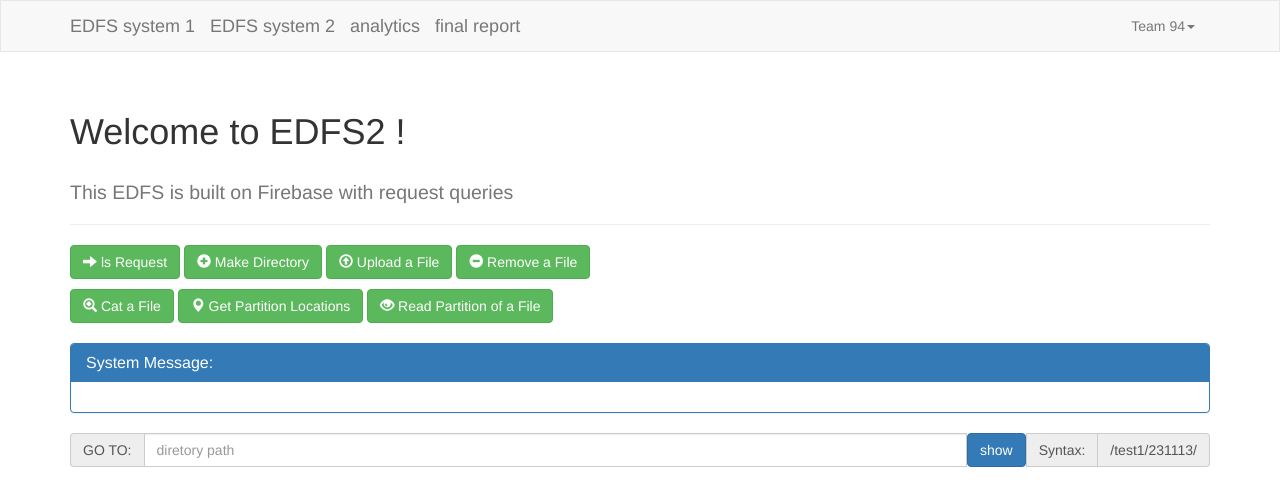
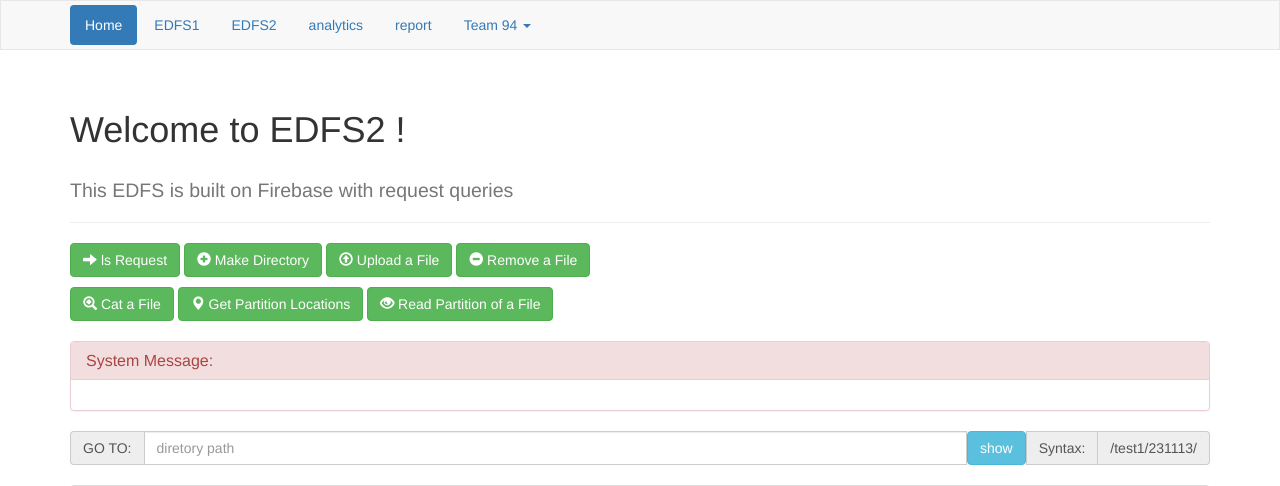
Before and after one commit to leafCyhvss/Distributed-File-System-Based-on-Firebase, a Django app: page /edfs2/ in a window 1280 px wide. Shown: the top 486 px of the page. Run offline with Django 4.2, Linux system fonts and the light colour scheme; some libraries are stand-ins or nearby versions.

Commit message:
upload frontend

```diff
--- a/EDFSProject/EDFSProject/settings.py
+++ b/EDFSProject/EDFSProject/settings.py
@@ -11,6 +11,7 @@ https://docs.djangoproject.com/en/4.1/ref/settings/
 """
 
 from pathlib import Path
+import os
 
 # Build paths inside the project like this: BASE_DIR / 'subdir'.
 # from mysql.connector import django
@@ -120,6 +121,9 @@ USE_TZ = True
 # https://docs.djangoproject.com/en/4.1/howto/static-files/
 
 STATIC_URL = 'static/'
+STATICFILES_DIRS = [
+    os.path.join(BASE_DIR, "static"),
+]
 
 # Default primary key field type
 # https://docs.djangoproject.com/en/4.1/ref/settings/#default-auto-field
--- a/EDFSProject/templates/edfs2-ls.html
+++ b/EDFSProject/templates/edfs2-ls.html
@@ -39,7 +39,7 @@
                 Read Partition of a File
             </a>
         </div>
-        <div class="panel panel-primary">
+        <div class="panel panel-danger">
             <div class="panel-heading">
                 <h3 class="panel-title">System Message:</h3>
             </div>
@@ -55,7 +55,7 @@
                         <span class="input-group-addon">GO TO:</span>
                         <input type="text" class="form-control" placeholder="diretory path" name="title"/>
                         <div class="input-group-btn">
-                            <button type="submit" class="btn btn-primary">show</button>
+                            <button type="submit" class="btn btn-info">show</button>
                         </div>
                         <span class="input-group-addon">Syntax:</span>
                         <span class="input-group-addon">/test1/231113/</span>
--- a/EDFSProject/templates/layout.html
+++ b/EDFSProject/templates/layout.html
@@ -15,52 +15,66 @@
 <body>
 <nav class="navbar navbar-default">
     <div class="container">
-        <div class="navbar-header">
-            <button type="button" class="navbar-toggle collapsed" data-toggle="collapse"
-                    data-target="#bs-example-navbar-collapse-1" aria-expanded="false">
-                <span class="sr-only">Toggle navigation</span>
-                <span class="icon-bar"></span>
-                <span class="icon-bar"></span>
-                <span class="icon-bar"></span>
-            </button>
-            <a class="navbar-brand" href="/edfs1/">EDFS system 1</a>
-            <button type="button" class="navbar-toggle collapsed" data-toggle="collapse"
-                    data-target="#bs-example-navbar-collapse-1" aria-expanded="false">
-                <span class="sr-only">Toggle navigation</span>
-                <span class="icon-bar"></span>
-                <span class="icon-bar"></span>
-                <span class="icon-bar"></span>
-            </button>
-            <a class="navbar-brand" href="/edfs2/">EDFS system 2</a>
-           <button type="button" class="navbar-toggle collapsed" data-toggle="collapse"
-                    data-target="#bs-example-navbar-collapse-1" aria-expanded="false">
-                <span class="sr-only">Toggle navigation</span>
-                <span class="icon-bar"></span>
-                <span class="icon-bar"></span>
-                <span class="icon-bar"></span>
-            </button>
-            <a class="navbar-brand" href="analytics.html">analytics</a>
-                       <button type="button" class="navbar-toggle collapsed" data-toggle="collapse"
-                    data-target="#bs-example-navbar-collapse-1" aria-expanded="false">
-                <span class="sr-only">Toggle navigation</span>
-                <span class="icon-bar"></span>
-                <span class="icon-bar"></span>
-                <span class="icon-bar"></span>
-            </button>
-            <a class="navbar-brand" href="report.html">final report</a>
-        </div>
-        <div class="collapse navbar-collapse" id="bs-example-navbar-collapse-1">
-            <ul class="nav navbar-nav navbar-right">
-{#                <li><a href="#">登录</a></li>#}
-
-                <li class="dropdown">
-                    <a href="#" class="dropdown-toggle" data-toggle="dropdown" role="button" aria-haspopup="true"
-                       aria-expanded="false">Team 94<span class="caret"></span></a>
+        {#        <div class="navbar-header">#}
+        {#            <button type="button" class="navbar-toggle collapsed" data-toggle="collapse"#}
+        {#                    data-target="#bs-example-navbar-collapse-1" aria-expanded="false">#}
+        {#            </button>#}
+        {#            <a class="navbar-brand" href="/edfs1/">EDFS system 1</a>#}
+        {#            <button type="button" class="navbar-toggle collapsed" data-toggle="collapse"#}
+        {#                    data-target="#bs-example-navbar-collapse-1" aria-expanded="false">#}
+        {#            </button>#}
+        {#            <a class="navbar-brand" href="/edfs2/">EDFS system 2</a>#}
+        {#            <button type="button" class="navbar-toggle collapsed" data-toggle="collapse"#}
+        {#                    data-target="#bs-example-navbar-collapse-1" aria-expanded="false">#}
+        {#            </button>#}
+        {#            <a class="navbar-brand" href="analytics.html">analytics</a>#}
+        {#            <button type="button" class="navbar-toggle collapsed" data-toggle="collapse"#}
+        {#                    data-target="#bs-example-navbar-collapse-1" aria-expanded="false">#}
+        {#            </button>#}
+        {#            <a class="navbar-brand" href="report.html">final report</a>#}
+        {#        </div>#}
+        {#        <div class="collapse navbar-collapse" id="bs-example-navbar-collapse-1">#}
+        {#            <ul class="nav navbar-nav navbar-right">#}
+        {#                <li class="dropdown">#}
+        {#                    <a href="#" class="dropdown-toggle" data-toggle="dropdown" role="button" aria-haspopup="true"#}
+        {#                       aria-expanded="false">Team 94<span class="caret"></span></a>#}
+        {#                    <ul class="dropdown-menu">#}
+        {#                        <li><a href="#">profiles</a></li>#}
+        {#                        <li><a href="#">video</a></li>#}
+        {#                    </ul>#}
+        {#                </li>#}
+        {#                <li role="presentation" class="dropdown">#}
+        {#        <a class="dropdown-toggle" data-toggle="dropdown" href="#" role="button" aria-haspopup="true" aria-expanded="false">#}
+        {#          Dropdown <span class="caret"></span>#}
+        {#        </a>#}
+        {#        <ul class="dropdown-menu">#}
+        {#          <li><a href="#">Action</a></li>#}
+        {#          <li><a href="#">Another action</a></li>#}
+        {#          <li><a href="#">Something else here</a></li>#}
+        {#          <li role="separator" class="divider"></li>#}
+        {#          <li><a href="#">Separated link</a></li>#}
+        {#        </ul>#}
+        {#      </li>#}
+        {#            </ul>#}
+        {#        </div>#}
+        <div class="bs-example" data-example-id="nav-pills-with-dropdown" style="margin-top: 4px">
+            <ul class="nav nav-pills">
+                <li role="presentation" class="active"><a href="/">Home</a></li>
+                <li role="presentation"><a href="/edfs1">EDFS1</a></li>
+                <li role="presentation"><a href="/edfs2">EDFS2</a></li>
+                <li role="presentation"><a href="analytics.html">analytics</a></li>
+                <li role="presentation"><a href="report.html">report</a></li>
+                <li role="presentation" class="dropdown">
+                    <a class="dropdown-toggle" data-toggle="dropdown" href="#" role="button" aria-haspopup="true"
+                       aria-expanded="false">
+                        Team 94 <span class="caret"></span>
+                    </a>
                     <ul class="dropdown-menu">
-                        <li><a href="#">profiles</a></li>
-                        <li><a href="#">video</a></li>
-{#                        <li role="separator" class="divider"></li>#}
-{#                        <li><a href="#">注销</a></li>#}
+                        <li><a href="#">Junhui Yang</a></li>
+                        <li><a href="#">Yucheng Yang</a></li>
+                        <li><a href="#">Carra Hamner</a></li>
+                        <li role="separator" class="divider"></li>
+                        <li><a href="#">VIDEO</a></li>
                     </ul>
                 </li>
             </ul>
@@ -72,6 +86,7 @@
     {% block content %}{% endblock %}
 </div>
 
-
+<script src="{% static 'js/jquery-3.6.0.min.js' %}"></script>
+<script src="{% static 'plugins/bootstrap-3.4.1/js/bootstrap.min.js' %}"></script>
 </body>
 </html>
```
Also changed, not shown: EDFSProject/templates/edfs2-lspost.html (+9 -5 lines), 4 other files.
